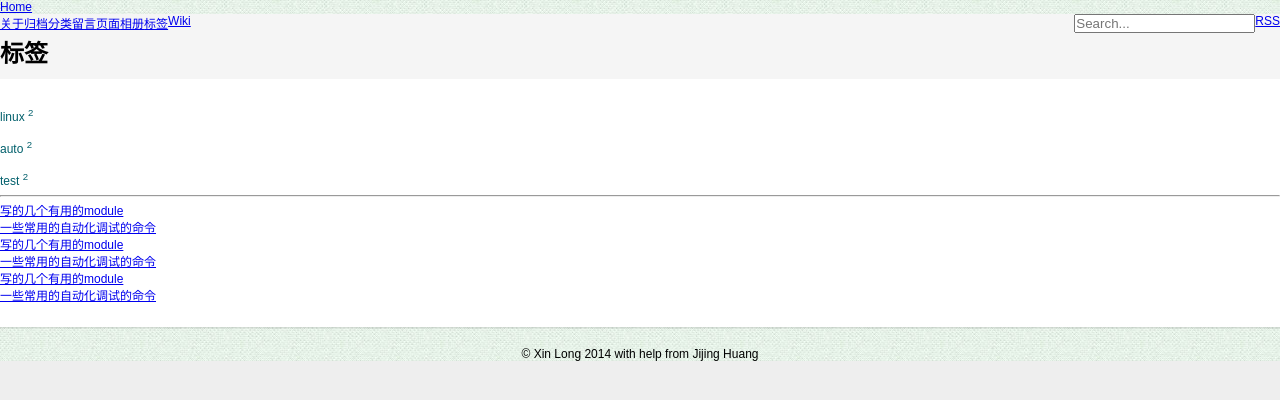
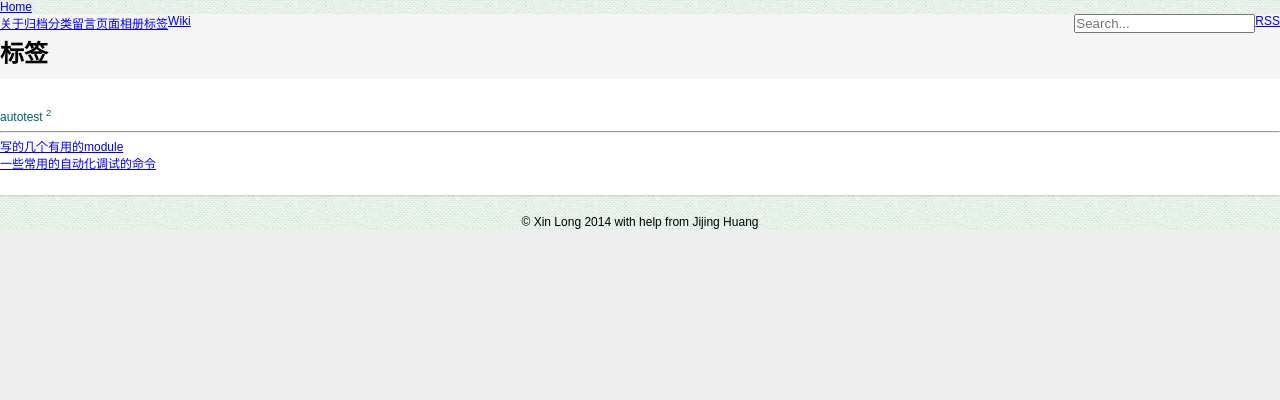
Before and after one commit to fengpsky/lxin.github.io, a Jekyll site: the page built from pages/tags.html, in a window 1280 px wide. Shown: the top 400 px of the page. Built offline with Jekyll 4.4.1, drawn with Linux system fonts in a browser that asks for light colours.

Commit message:
some change

```diff
--- a/_posts/2014-03-17-some-auto-debug-command.md
+++ b/_posts/2014-03-17-some-auto-debug-command.md
@@ -3,7 +3,7 @@ layout: post
 title: "一些常用的自动化调试的命令"
 category: linux tool
 excerpt: "对于开发测试内核，挺实用的"
-tags: "linux auto test"
+tags: "autotest"
 ---
 {% include JB/setup %}
 
--- a/_posts/2014-03-17-some-useful-debug-module.md
+++ b/_posts/2014-03-17-some-useful-debug-module.md
@@ -3,7 +3,7 @@ layout: post
 title: "写的几个有用的module"
 category: linux tool
 excerpt: "探测代码执行路径，调用网卡接口..."
-tags: "linux auto test"
+tags: "autotest"
 ---
 {% include JB/setup %}
 
```
